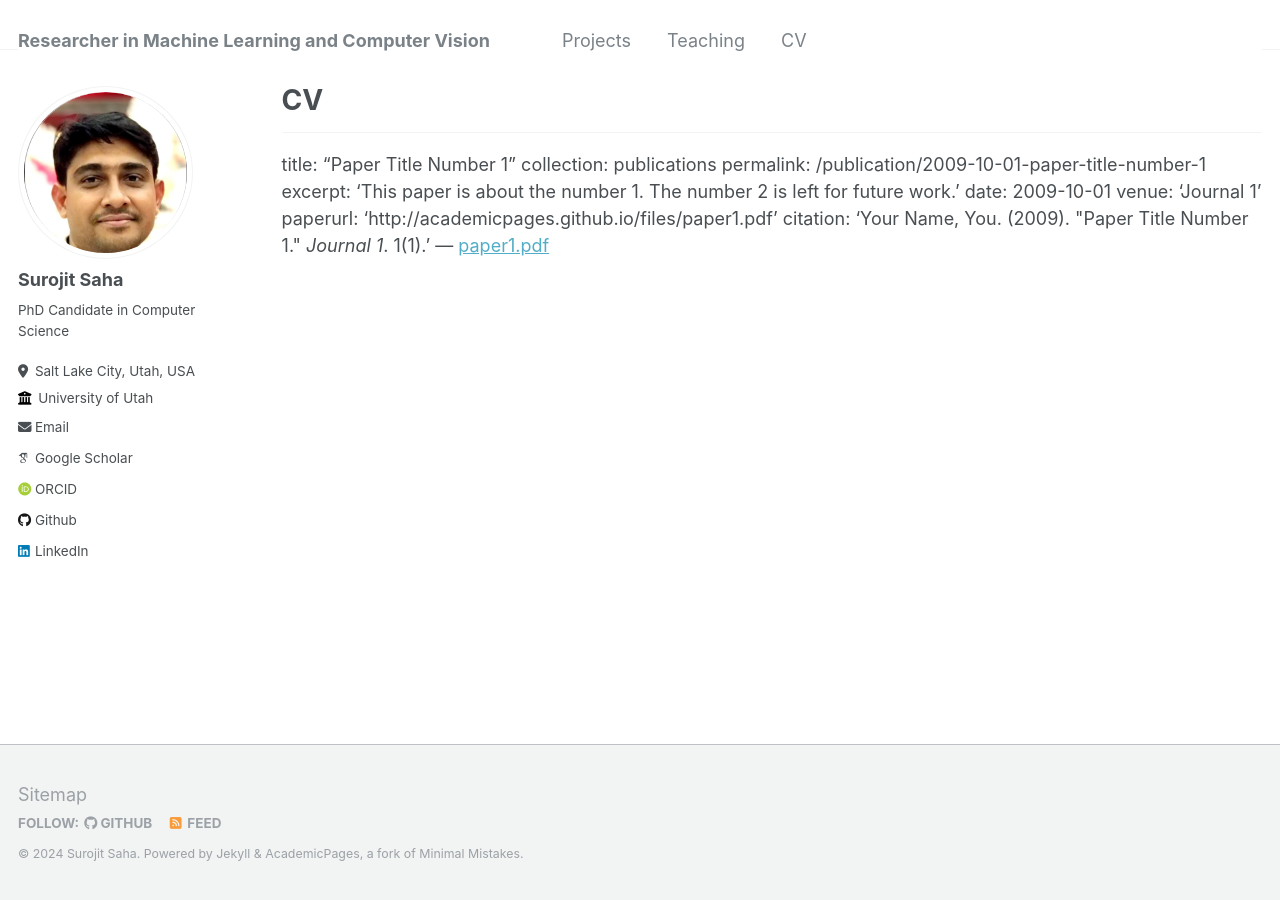
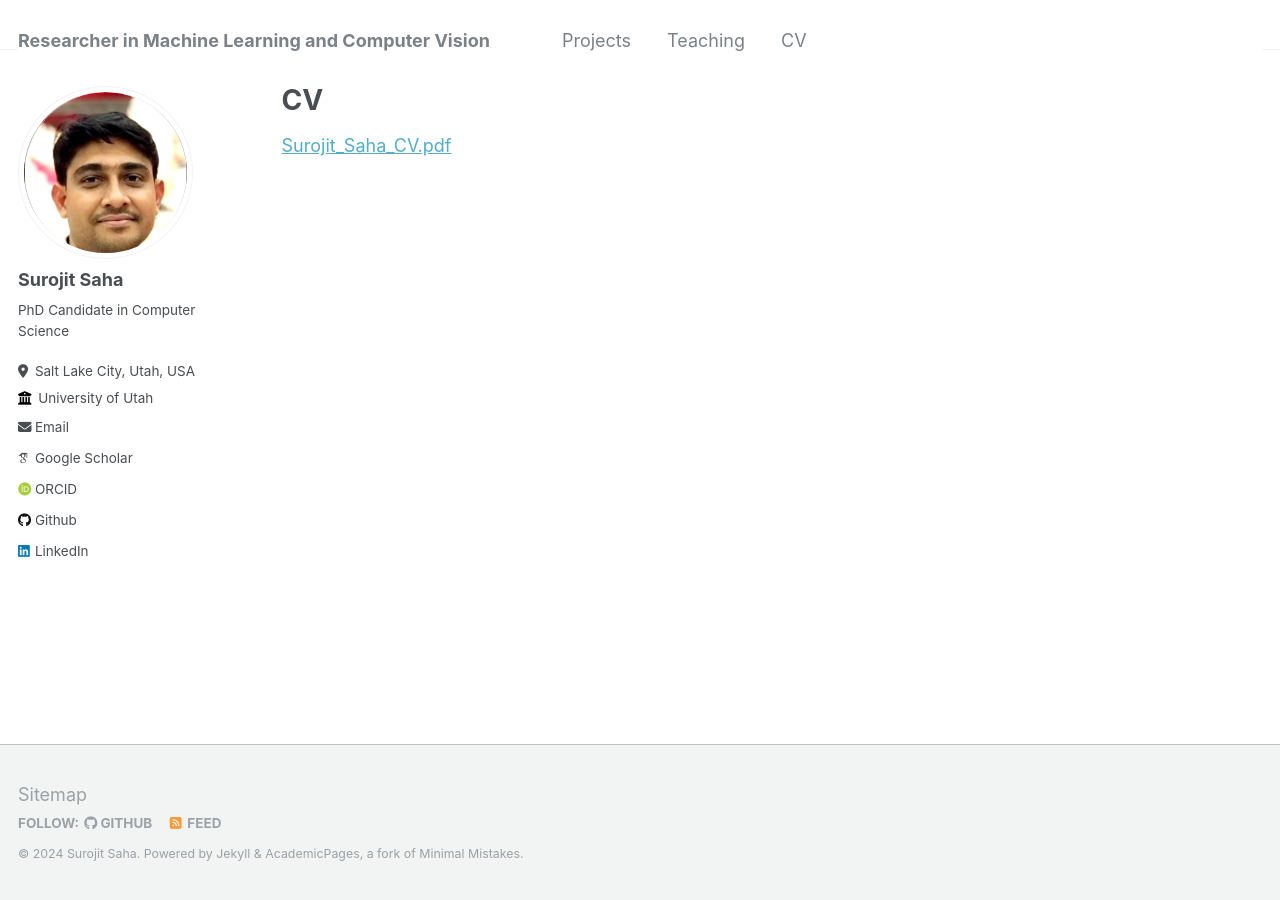
Before and after one commit to Surojit-Utah/Surojit-Utah.github.io, a Jekyll site: the page built from _pages/cv.md, in a window 1280 px wide. Built offline with Jekyll 4.4.1, drawn with Linux system fonts in a browser that asks for light colours; some web fonts are replaced.

Commit message:
Update cv.md

```diff
--- a/_pages/cv.md
+++ b/_pages/cv.md
@@ -5,20 +5,9 @@ permalink: /cv/
 author_profile: true
 redirect_from:
   - /resume
-paperurl: 'http://academicpages.github.io/files/paper1.pdf'
 ---
 
----
-title: "Paper Title Number 1"
-collection: publications
-permalink: /publication/2009-10-01-paper-title-number-1
-excerpt: 'This paper is about the number 1. The number 2 is left for future work.'
-date: 2009-10-01
-venue: 'Journal 1'
-paperurl: 'http://academicpages.github.io/files/paper1.pdf'
-citation: 'Your Name, You. (2009). &quot;Paper Title Number 1.&quot; <i>Journal 1</i>. 1(1).'
----
-[paper1.pdf](../files/paper1.pdf)
+[Surojit_Saha_CV.pdf](../files/Surojit_Saha_CV.pdf)
 
 <!---
 
```
